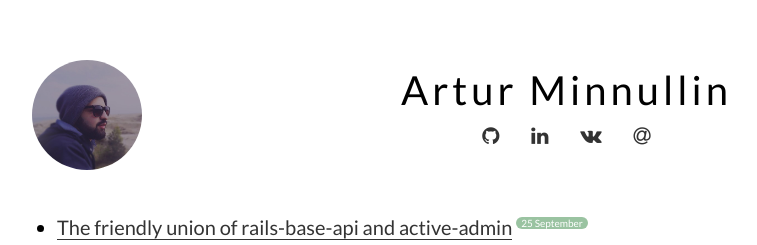
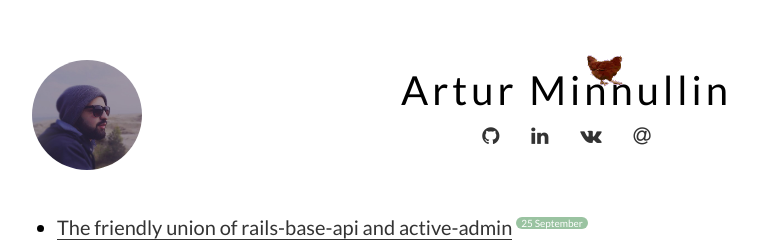
Before and after one commit to ArturMinnullin/arturminnullin.github.io, a Jekyll site: the page built from index.html, in a window 1280 px wide. Shown: the top 245 px of the page, without its empty margins (258-1015 px from the left). Built offline with Jekyll 4.4.1, drawn with Linux system fonts in a browser that asks for light colours; nearby versions of some CDN libraries; Markdown is read by kramdown in place of the engine named in the settings.

Commit message:
Add chicken

```diff
--- a/_sass/modules/_info.scss
+++ b/_sass/modules/_info.scss
@@ -1,22 +1,34 @@
 .main-info {
   margin-bottom: 30px;
+}
 
-  img {
-    width: 110px;
-    border-radius: 50%;
+.avatar {
+  width: 110px;
+  border-radius: 50%;
 
-    @media (max-width: $screen-s) {
-      display: none;
-    }
+  @media (max-width: $screen-s) {
+    display: none;
   }
 }
 
 .socials {
   float: right;
+  position: relative;
 
   @media (max-width: $screen-s) {
     float: none;
     text-align: center;
+  }
+}
+
+.chicken {
+  position: absolute;
+  top: -27px;
+  right: 50px;
+  width: 130px;
+
+  @media (max-width: $screen-s) {
+    top: -14px;
   }
 }
 
--- a/index.html
+++ b/index.html
@@ -3,8 +3,9 @@ layout: default
 title: Artur Minnullin | It's my name
 ---
 <div class="main-info">
-  <img src="/assets/my_photo.jpg">
+  <img src="/assets/my_photo.jpg" class="avatar">
   <div class="socials">
+    <img src="/assets/chicken.gif" class="chicken">
     <h1>Artur Minnullin</h1>
     <div class="socials-links">
       {% for social in site.social %}
```
Also changed, not shown: assets/chicken.gif (added).
